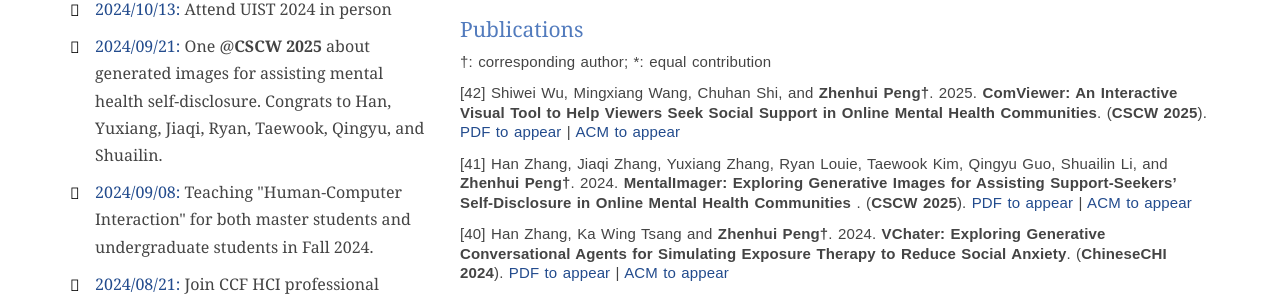
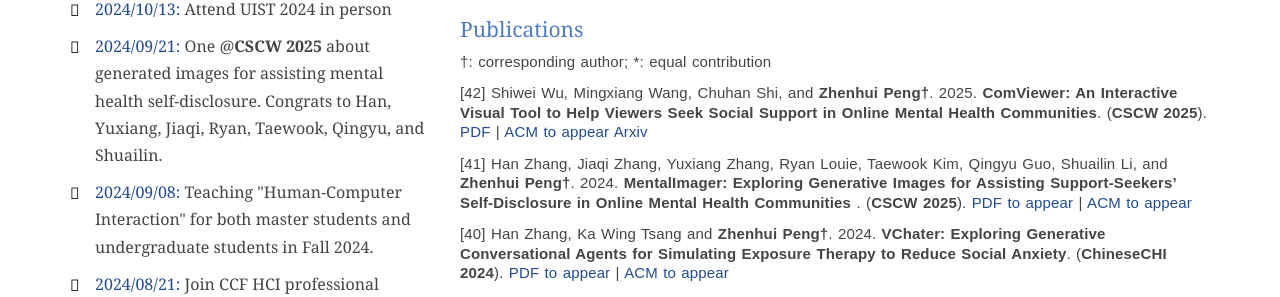
Before and after one commit to PenguinZhou/PenguinZhou.github.io, a Jekyll site: the page index.html, which Jekyll copies as it is, in a window 1280 px wide and 900 px high, scrolled down 843 px. Shown: the part 137-434 px from the top of the window. Built offline with Jekyll 4.4.1, drawn with Linux system fonts in a browser that asks for light colours.

Commit message:
Add ComViewer

```diff
--- a/index.html
+++ b/index.html
@@ -300,9 +300,9 @@
                         <p>[42] Shiwei Wu, Mingxiang Wang, Chuhan Shi, and <strong>Zhenhui Peng&#8224;</strong>.
                             2025. <strong>ComViewer: An Interactive Visual Tool to Help Viewers Seek Social Support in Online Mental Health Communities</strong>.
                             (<strong>CSCW 2025</strong>).
-                            <a href="docs/uist24lessonplanner.pdf">PDF to appear</a> |
+                            <a href="docs/cscw25_conviewer_arxiv.pdf">PDF</a> |
                             <a href="https://dl.acm.org/doi/10.1145/3654777.3676390">ACM to appear</a>
-                            <!-- <a href="https://arxiv.org/abs/2408.01102">Arxiv</a>  -->
+                            <a href="https://arxiv.org/abs/2411.19169">Arxiv</a>
                         </p>
 
                         <p>[41] Han Zhang, Jiaqi Zhang, Yuxiang Zhang, Ryan Louie, Taewook Kim, Qingyu Guo, Shuailin Li, and <strong>Zhenhui Peng&#8224;</strong>.
```
Also changed, not shown: 2 other files.
